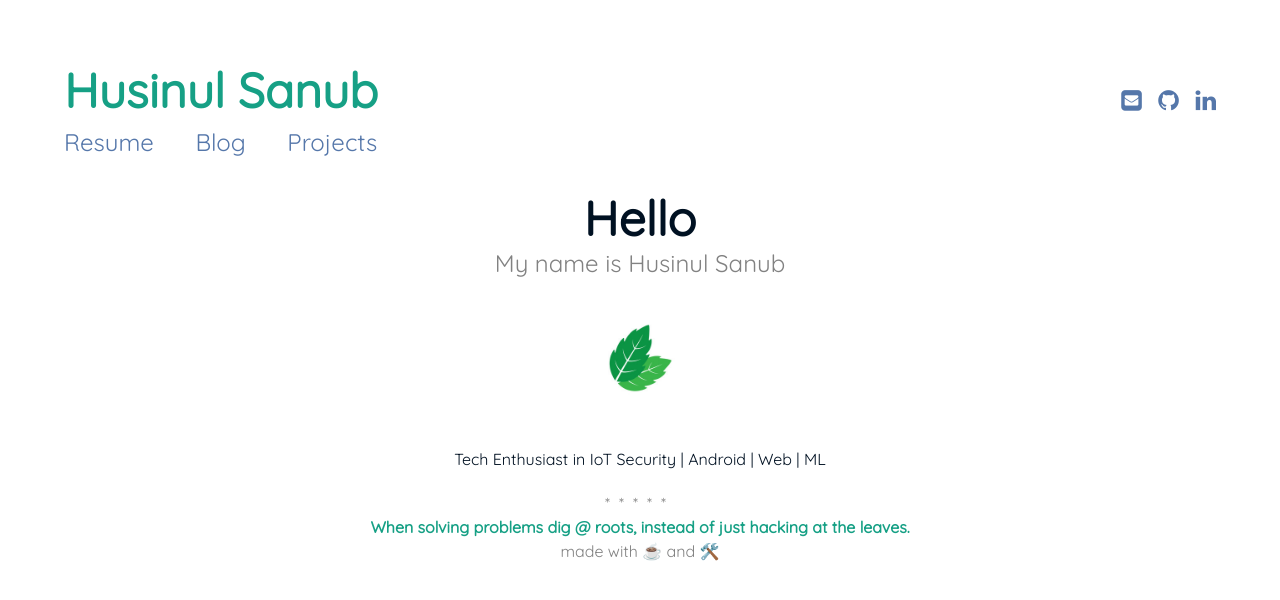
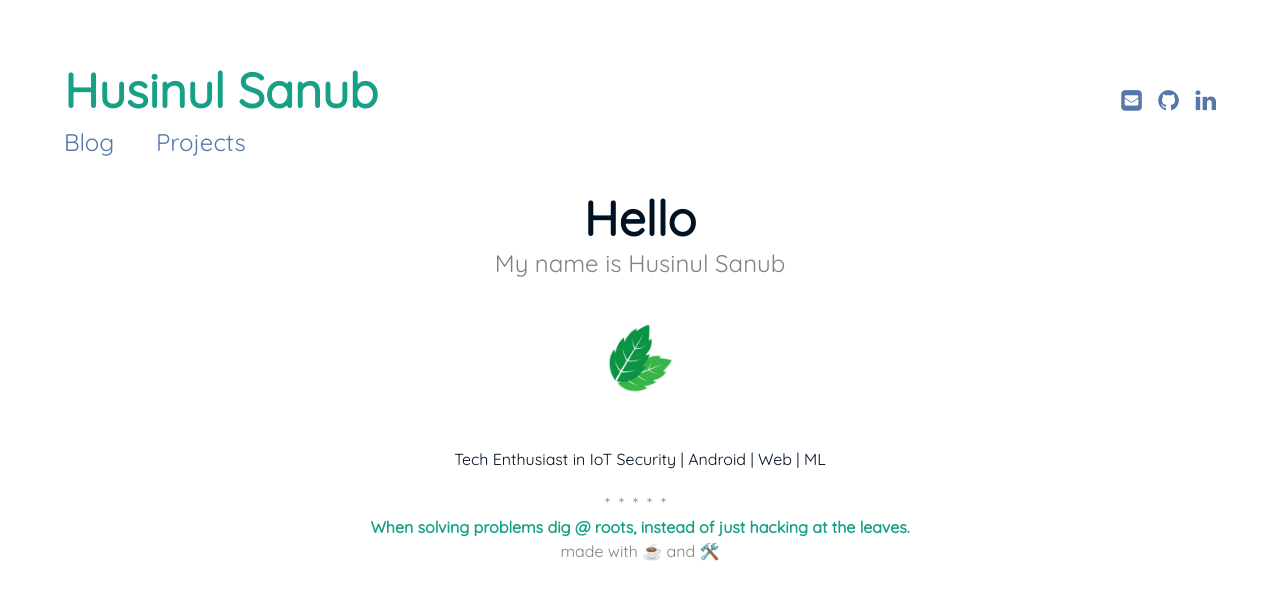
Before and after one commit to husinul/husinul.github.io, a Jekyll site: the page built from index.md, in a window 1280 px wide. Shown: the top 600 px of the page. Built offline with Jekyll 4.4.1, drawn with Linux system fonts in a browser that asks for light colours.

Commit message:
Update header.html

```diff
--- a/_includes/header.html
+++ b/_includes/header.html
@@ -2,7 +2,6 @@
 <div class="navigation">
 <a href="{{ '/' | prepend: site.baseurl }}" class="logo">{{ site.title }}</a>
 <ul class="menu">
-<li class="menu__entry"><a href="{{ '/resume' | prepend: site.baseurl }}">Resume</a></li>
 <li class="menu__entry"><a href="{{ '/blog' | prepend: site.baseurl }}">Blog</a></li>
 <li class="menu__entry"><a href="{{ '/Projects' | prepend: site.baseurl }}">Projects</a></li>
 </ul>
```
